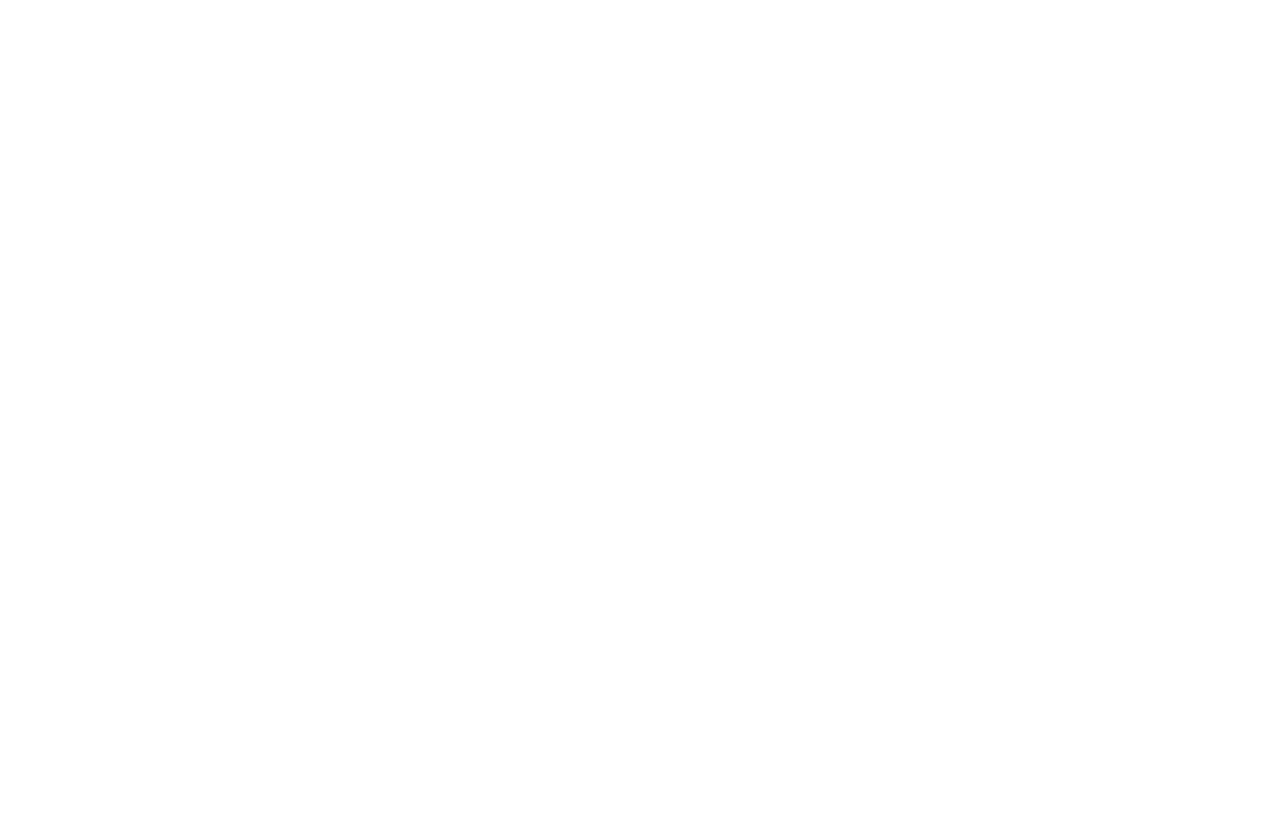
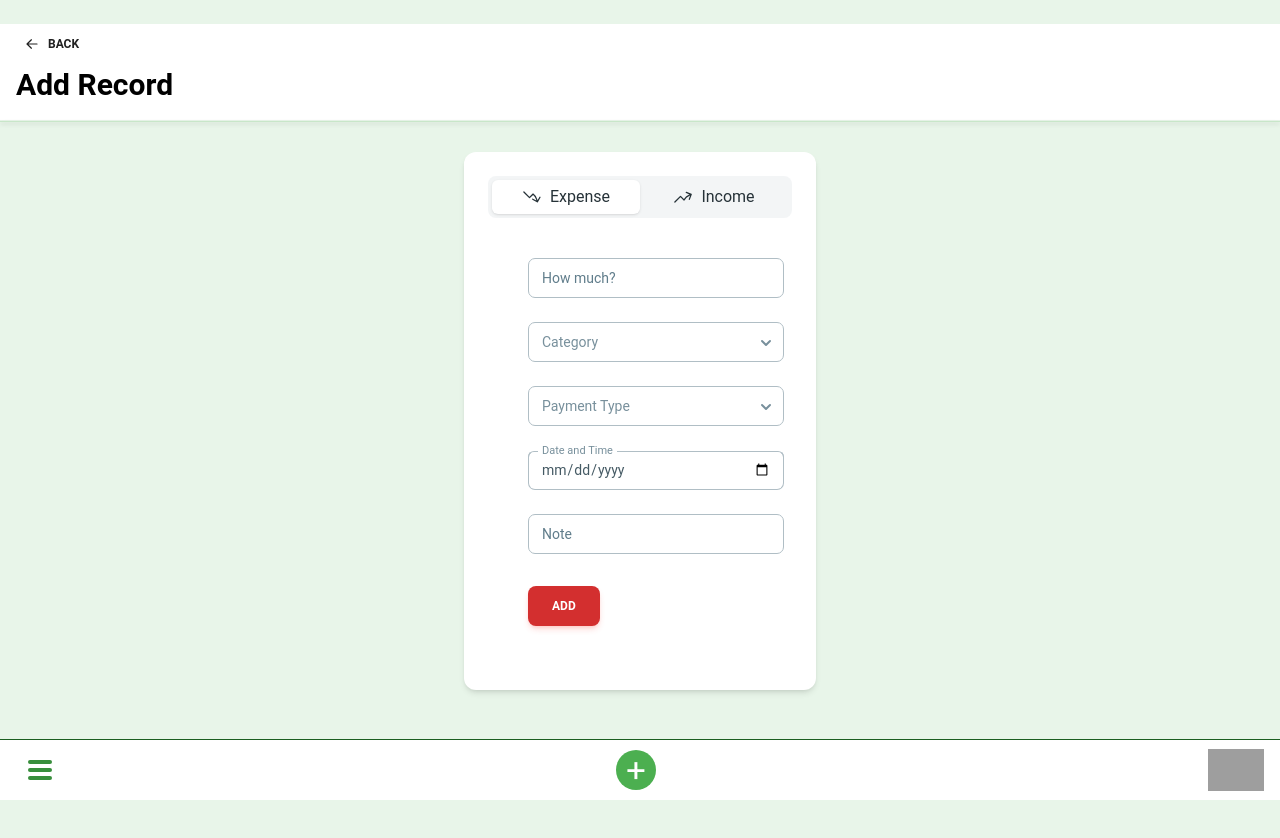
Before and after one commit to nikolaPantelic98/spendwisepro, a React (Create React App) app in the folder spendwisepro-web/spendwisepro-frontend/spendwisepro-client-ui/: page /add_record in a window 1280 px wide. Before the commit this address had no page. Shown: the top 838 px of the page. Before the commit the page ends 800 px from the top, so only its background shows below. Built offline with nearby package versions, Linux system fonts and the light colour scheme; grey boxes are pictures that could not be loaded.

Commit message:
Add record page

```diff
--- a/spendwisepro-web/spendwisepro-frontend/spendwisepro-client-ui/package.json
+++ b/spendwisepro-web/spendwisepro-frontend/spendwisepro-client-ui/package.json
@@ -8,6 +8,7 @@
     "@testing-library/jest-dom": "^5.16.5",
     "@testing-library/react": "^13.4.0",
     "@testing-library/user-event": "^13.5.0",
+    "classnames": "^2.3.2",
     "react": "^18.2.0",
     "react-dom": "^18.2.0",
     "react-router-dom": "^6.14.2",
--- a/spendwisepro-web/spendwisepro-frontend/spendwisepro-client-ui/src/components/common/Menu.js
+++ b/spendwisepro-web/spendwisepro-frontend/spendwisepro-client-ui/src/components/common/Menu.js
@@ -1,5 +1,6 @@
 import React, { useRef, useState } from 'react';
 import Sidebar from "./Sidebar";
+import {Link} from "react-router-dom";
 
 const Menu = ({ sidebarOpen, toggleSidebar }) => {
     const containerRef = useRef(null);
@@ -53,11 +54,13 @@
                 </div>
 
                 <div className="flex items-center justify-center flex-grow">
-                    <a className="flex items-center justify-center w-10 h-10 rounded-full bg-green-500 hover:bg-green-700 focus:outline-none">
-                        <div className="text-white text-4xl font-normal">
-                            <span className="flex items-center justify-center h-full mb-1">+</span>
+                    <Link to="/add_record">
+                        <div className="flex items-center justify-center w-10 h-10 rounded-full bg-green-500 hover:bg-green-700 focus:outline-none">
+                            <div className="text-white text-4xl font-normal">
+                                <span className="flex items-center justify-center h-full mb-1">+</span>
+                            </div>
                         </div>
-                    </a>
+                    </Link>
                 </div>
 
                 <div className="flex items-center mr-4">
--- /dev/null
+++ b/spendwisepro-web/spendwisepro-frontend/spendwisepro-client-ui/src/components/record/AddRecordForm.js
@@ -0,0 +1,120 @@
+import {
+    Button,
+    Card,
+    CardBody, Input, Option, Select, Tab, TabPanel, Tabs, TabsBody, TabsHeader,
+} from "@material-tailwind/react";
+import React, {useState} from "react";
+import '../../App.css';
+import {ArrowTrendingDownIcon, ArrowTrendingUpIcon} from "@heroicons/react/24/solid";
+
+export default function AddRecordForm() {
+
+    const data = [
+        {
+            label: "Expense",
+            value: "expense",
+            icon: ArrowTrendingDownIcon
+        },
+        {
+            label: "Income",
+            value: "income",
+            icon: ArrowTrendingUpIcon
+        },
+    ];
+
+    const [selectedTab, setSelectedTab] = useState("expense");
+
+    return (
+        <Card className="mt-6">
+            <CardBody>
+
+                <div className="flow-root w-76">
+                    <Tabs value={selectedTab} onChange={(value) => setSelectedTab(value)}>
+
+                        <TabsHeader>
+                            {data.map(({ label, value, icon }) => (
+                                <Tab key={value} value={value}>
+                                    <div className="flex items-center gap-2">
+                                        {React.createElement(icon, { className: "w-5 h-5" })}
+                                        {label}
+                                    </div>
+                                </Tab>
+                            ))}
+                        </TabsHeader>
+
+                        <TabsBody animate={{ initial: { y: 250 }, mount: { y: 0 }, unmount: { y: 250 }, }}>
+                            {data.map(({ value }) => (
+                                <TabPanel key={value} value={value}>
+                                    {value === "expense" ? (
+                                        <>
+                                            <div className="w-64 m-6">
+                                                <Input label="How much?" color="green" type="number" step="0.01" />
+                                            </div>
+                                            <div className="w-64 m-6">
+                                                <Select label="Category" menuProps={{ className: "h-48" }} color="green">
+                                                    <Option value="Grocery">Grocery</Option>
+                                                    <Option value="Fuel">Fuel</Option>
+                                                    <Option value="Phone">Phone</Option>
+                                                    <Option value="Snacks">Snacks</Option>
+                                                    <Option value="Tax">Tax</Option>
+                                                </Select>
+                                            </div>
+                                            <div className="w-64 m-6">
+                                                <Select label="Payment Type"  color="green">
+                                                    <Option value="Cash">Cash</Option>
+                                                    <Option value="Cred Card">Credit Card</Option>
+                                                </Select>
+                                            </div>
+                                            <div className="w-64 m-6">
+                                                <Input label="Date and Time" color="green" type="date" />
+                                            </div>
+                                            <div className="w-64 m-6">
+                                                <Input label="Note" color="green" />
+                                            </div>
+
+                                            <div className="m-6 mt-8">
+                                                <Button size="md" color="red" className="bg-red-700 hover:bg-red-800">Add</Button>
+                                            </div>
+
+                                        </>
+                                    ) : (
+                                        <>
+                                            <div className="w-64 m-6">
+                                                <Input label="How much?" color="green" type="number" step="0.01" />
+                                            </div>
+                                            <div className="w-64 m-6">
+                                                <Select label="Category" menuProps={{ className: "h-48" }} color="green">
+                                                    <Option value="Grocery">Grocery</Option>
+                                                    <Option value="Fuel">Fuel</Option>
+                                                    <Option value="Phone">Phone</Option>
+                                                    <Option value="Snacks">Snacks</Option>
+                                                    <Option value="Tax">Tax</Option>
+                                                </Select>
+                                            </div>
+                                            <div className="w-64 m-6">
+                                                <Select label="Payment Type"  color="green">
+                                                    <Option value="Cash">Cash</Option>
+                                                    <Option value="Cred Card">Credit Card</Option>
+                                                </Select>
+                                            </div>
+                                            <div className="w-64 m-6">
+                                                <Input label="Date and Time" color="green" type="date" />
+                                            </div>
+                                            <div className="w-64 m-6">
+                                                <Input label="Note" color="green" />
+                                            </div>
+
+                                            <div className="m-6 mt-8">
+                                                <Button size="md" color="green" className="bg-green-700 hover:bg-green-800">Add</Button>
+                                            </div>
+                                        </>
+                                    )}
+                                </TabPanel>
+                            ))}
+                        </TabsBody>
+                    </Tabs>
+                </div>
+            </CardBody>
+        </Card>
+    );
+}
--- /dev/null
+++ b/spendwisepro-web/spendwisepro-frontend/spendwisepro-client-ui/src/components/record/AddRecordHeader.js
@@ -0,0 +1,33 @@
+import React from 'react';
+import {Button, Typography} from "@material-tailwind/react";
+import {ArrowLeftIcon} from "@heroicons/react/20/solid";
+import { useNavigate } from 'react-router-dom';
+
+const AddRecordHeader = () => {
+
+    const navigate = useNavigate();
+
+    const handleGoBack = () => {
+        navigate(-1); // Redirects the user back to the previous page they came from
+    };
+
+    return (
+        <div className="h-24 flex flex-col">
+            <div>
+                <Button variant="text" className="flex gap-2" onClick={handleGoBack}>
+                    <ArrowLeftIcon strokeWidth={2} className="w-4 h-4" />
+                    Back
+                </Button>
+            </div>
+
+            <div>
+                <Typography variant="h3" color="black" className="mb-2 mx-4">
+                    Add Record
+                </Typography>
+            </div>
+            <hr className="my-2 border-green-100" style={{ boxShadow: "0px 2px 4px rgba(0, 0, 0, 0.2)" }} />
+        </div>
+    );
+};
+
+export default AddRecordHeader;
--- /dev/null
+++ b/spendwisepro-web/spendwisepro-frontend/spendwisepro-client-ui/src/pages/AddRecord.js
@@ -0,0 +1,39 @@
+import React, { useState } from 'react';
+import Menu from '../components/common/Menu';
+import AddRecordHeader from "../components/record/AddRecordHeader";
+import AddRecordForm from "../components/record/AddRecordForm";
+
+function AddRecord() {
+    const [sidebarOpen, setSidebarOpen] = useState(false);
+
+    const toggleSidebar = (isOpen) => {
+        setSidebarOpen(isOpen);
+    };
+
+    return (
+        <>
+            <div className="overflow-hidden">
+                <Menu sidebarOpen={sidebarOpen} toggleSidebar={toggleSidebar} />
+
+                <div className="h-6 bg-green-50"></div>
+
+                <div>
+                    <AddRecordHeader/>
+                </div>
+
+                <div className="flex justify-center min-h-screen bg-green-50">
+                    <div className="mt-2">
+                        <div>
+                            <AddRecordForm/>
+                        </div>
+                    </div>
+                </div>
+
+                <div className="h-32 bg-green-50"></div>
+            </div>
+
+        </>
+    );
+}
+
+export default AddRecord;
--- a/spendwisepro-web/spendwisepro-frontend/spendwisepro-client-ui/src/pages/App.js
+++ b/spendwisepro-web/spendwisepro-frontend/spendwisepro-client-ui/src/pages/App.js
@@ -3,6 +3,7 @@
 import Home from "./Home";
 import AddCategory from "./AddCategory";
 import Categories from "./Categories";
+import AddRecord from "./AddRecord";
 
 function App() {
 
@@ -16,6 +17,8 @@
 
                     <Route path="/add_category" element={<AddCategory />}></Route>
                     <Route path="/categories" element={<Categories />}></Route>
+
+                    <Route path="/add_record" element={<AddRecord />}></Route>
                 </Routes>
             </BrowserRouter>
         </>
```
